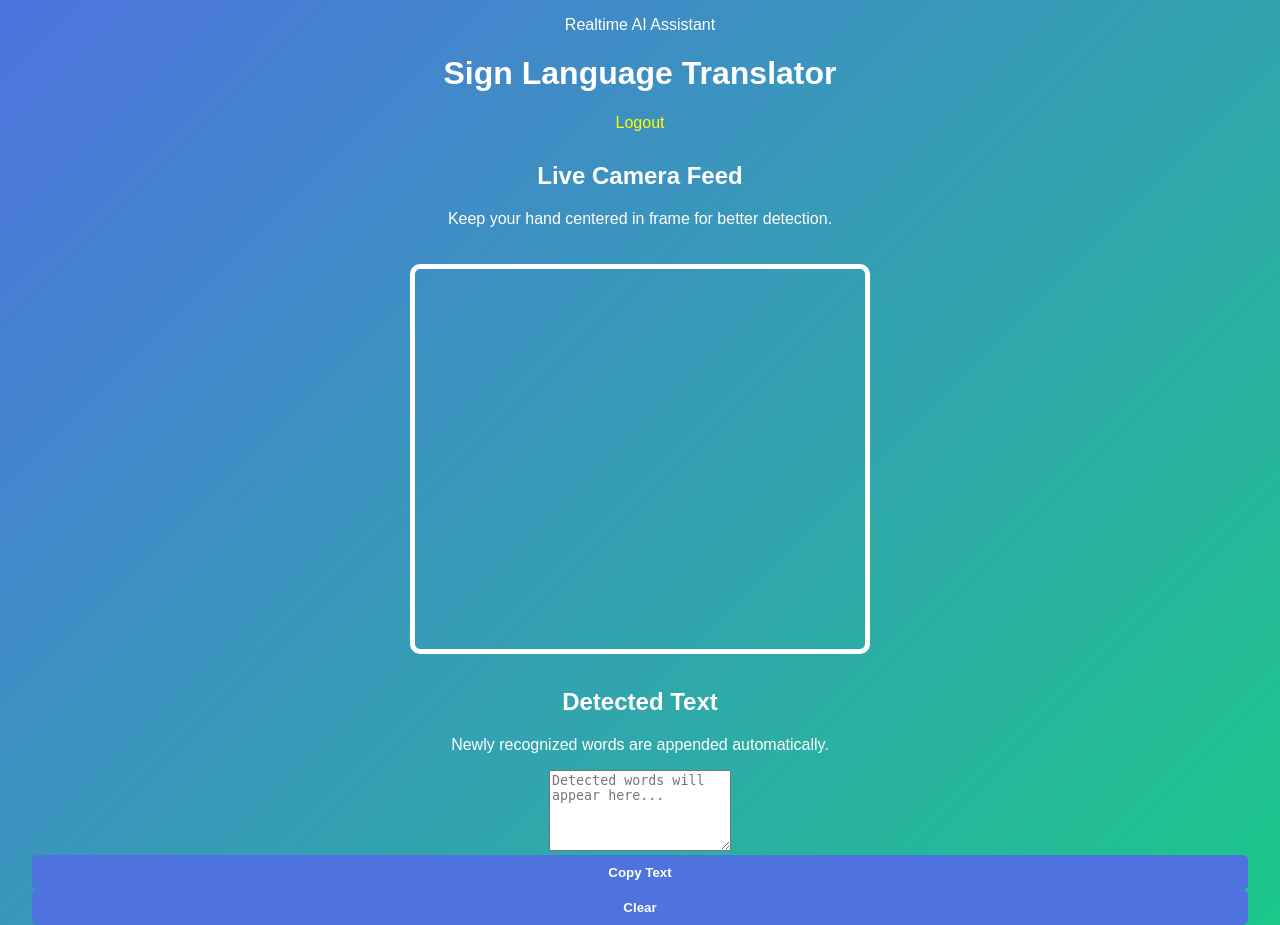
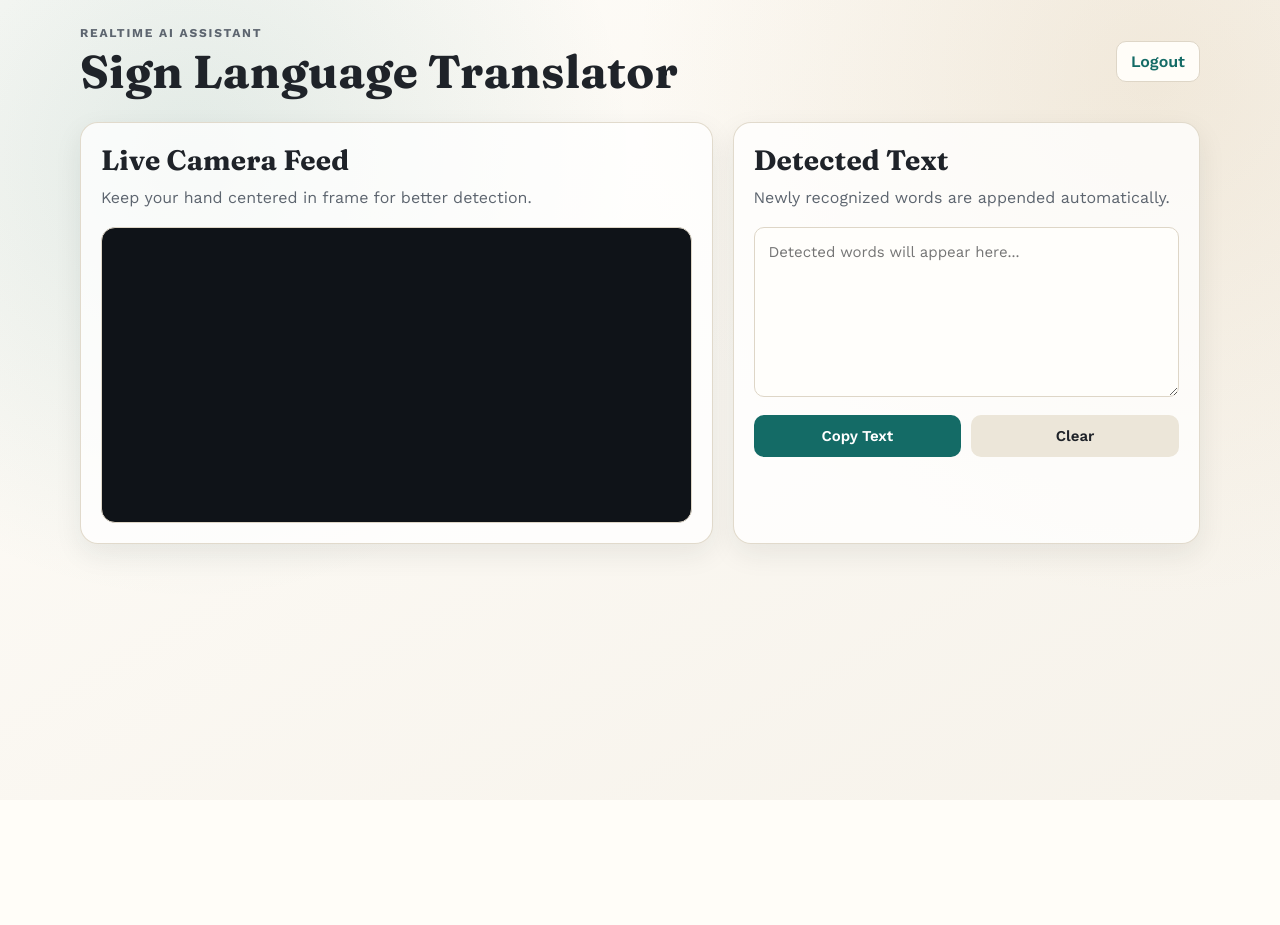
Before and after one commit to pyHabeeb/SignLangTranslator, a Flask app: page /dashboard in a window 1280 px wide. After the commit the page ends 800 px from the top, so only its background shows below. Run offline with Flask 3, Linux system fonts and the light colour scheme; a user stored in the database is signed in; parts of the project's set-up code (start-up, migrations or seed data) failed here and were passed over.

Commit message:
Revamp CSS styles for improved design and layout

```diff
--- a/backend/static/style.css
+++ b/backend/static/style.css
@@ -1,70 +1,300 @@
-body {
-    font-family: Arial, Helvetica, sans-serif;
-    background: linear-gradient(135deg, #4e73df, #1cc88a);
-    margin: 0;
-    padding: 0;
-    text-align: center;
-    color: white;
+@import url('https://fonts.googleapis.com/css2?family=Fraunces:opsz,wght@9..144,500;9..144,700&family=Work+Sans:wght@400;500;600;700&display=swap');
+
+:root {
+    --paper: #f6f2ea;
+    --paper-soft: #fffdf9;
+    --ink: #1f2329;
+    --ink-muted: #5d656f;
+    --line: #ded6c7;
+    --accent: #146b66;
+    --accent-hover: #0f5753;
+    --secondary: #ece6d9;
+    --shadow-soft: 0 16px 40px rgba(31, 35, 41, 0.1);
+    --shadow-card: 0 10px 28px rgba(31, 35, 41, 0.08);
 }
 
-h2 {
-    margin-top: 30px;
+* {
+    box-sizing: border-box;
 }
 
-form {
-    background: white;
-    color: black;
-    width: 300px;
-    margin: 40px auto;
-    padding: 30px;
-    border-radius: 10px;
-    box-shadow: 0 8px 20px rgba(0,0,0,0.2);
+body {
+    margin: 0;
+    min-height: 100vh;
+    font-family: 'Work Sans', sans-serif;
+    color: var(--ink);
+    background:
+        radial-gradient(circle at 15% 20%, rgba(20, 107, 102, 0.12), transparent 35%),
+        radial-gradient(circle at 90% 10%, rgba(205, 178, 134, 0.22), transparent 38%),
+        linear-gradient(150deg, var(--paper-soft) 0%, var(--paper) 100%);
+    animation: fadeIn 500ms ease;
 }
 
-input {
-    width: 90%;
-    padding: 10px;
-    margin: 10px 0;
-    border-radius: 5px;
-    border: 1px solid #ccc;
+h1,
+h2,
+h3 {
+    margin: 0;
+    font-family: 'Fraunces', serif;
+    letter-spacing: 0.2px;
+}
+
+p {
+    margin: 0;
+}
+
+a {
+    color: var(--accent);
+    text-decoration: none;
+}
+
+a:hover {
+    text-decoration: underline;
+}
+
+.eyebrow {
+    margin-bottom: 8px;
+    font-size: 12px;
+    font-weight: 700;
+    letter-spacing: 1.8px;
+    text-transform: uppercase;
+    color: var(--ink-muted);
+}
+
+.subtitle {
+    margin-top: 8px;
+    color: var(--ink-muted);
+    line-height: 1.6;
+}
+
+button,
+input,
+textarea {
+    font-family: 'Work Sans', sans-serif;
 }
 
 button {
-    width: 95%;
-    padding: 10px;
-    background: #4e73df;
-    color: white;
-    border: none;
-    border-radius: 5px;
+    border: 0;
+    border-radius: 10px;
+    background: var(--accent);
+    color: #ffffff;
+    font-weight: 600;
+    font-size: 15px;
     cursor: pointer;
-    font-weight: bold;
+    transition: transform 150ms ease, background-color 150ms ease;
 }
 
 button:hover {
-    background: #2e59d9;
+    background: var(--accent-hover);
+    transform: translateY(-1px);
 }
 
-a {
-    color: yellow;
-    text-decoration: none;
+button.secondary {
+    background: var(--secondary);
+    color: var(--ink);
 }
 
-video {
-    width: 450px;
-    border: 5px solid white;
-    border-radius: 10px;
-    margin-top: 20px;
+button.secondary:hover {
+    background: #e0d8c9;
 }
 
-#output {
-    font-size: 28px;
-    font-weight: bold;
-    margin-top: 20px;
-    color: yellow;
+input,
+textarea {
+    width: 100%;
+    border: 1px solid var(--line);
+    border-radius: 10px;
+    background: #fffefb;
+    color: var(--ink);
+    font-size: 15px;
+    padding: 12px 14px;
 }
 
-.logout {
-    position: absolute;
-    top: 20px;
-    right: 20px;
-    background: r
+input:focus,
+textarea:focus {
+    outline: 2px solid rgba(20, 107, 102, 0.18);
+    outline-offset: 1px;
+    border-color: var(--accent);
+}
+
+/* Auth pages */
+.auth-shell {
+    min-height: 100vh;
+    display: grid;
+    place-items: center;
+    padding: 28px;
+}
+
+.auth-panel {
+    width: min(100%, 460px);
+    background: rgba(255, 255, 255, 0.78);
+    backdrop-filter: blur(4px);
+    border: 1px solid rgba(222, 214, 199, 0.8);
+    border-radius: 20px;
+    box-shadow: var(--shadow-soft);
+    padding: 34px 30px;
+    animation: riseIn 480ms ease;
+}
+
+.auth-panel h1 {
+    font-size: clamp(30px, 4vw, 38px);
+    line-height: 1.1;
+}
+
+.auth-form {
+    margin-top: 24px;
+    display: grid;
+    gap: 14px;
+}
+
+.auth-form label {
+    font-size: 13px;
+    font-weight: 600;
+    color: var(--ink-muted);
+}
+
+.auth-form button {
+    margin-top: 8px;
+    padding: 13px 18px;
+}
+
+.auth-footnote {
+    margin-top: 20px;
+    color: var(--ink-muted);
+    font-size: 14px;
+}
+
+/* Dashboard */
+.page-shell {
+    max-width: 1160px;
+    margin: 0 auto;
+    padding: 26px 20px 40px;
+}
+
+.topbar {
+    display: flex;
+    align-items: start;
+    justify-content: space-between;
+    gap: 16px;
+    margin-bottom: 26px;
+    animation: riseIn 480ms ease;
+}
+
+.topbar h1 {
+    font-size: clamp(30px, 5vw, 46px);
+    line-height: 1.05;
+}
+
+.logout-link {
+    align-self: center;
+    font-weight: 600;
+    padding: 10px 14px;
+    border: 1px solid var(--line);
+    border-radius: 10px;
+    background: #fffdf8;
+}
+
+.dashboard-grid {
+    display: grid;
+    grid-template-columns: 1.15fr 0.85fr;
+    gap: 20px;
+}
+
+.camera-card,
+.output-card {
+    background: rgba(255, 255, 255, 0.76);
+    border: 1px solid rgba(222, 214, 199, 0.9);
+    border-radius: 18px;
+    padding: 20px;
+    box-shadow: var(--shadow-card);
+    animation: riseIn 540ms ease;
+}
+
+.camera-card h2,
+.output-card h2 {
+    font-size: 28px;
+}
+
+.video-wrap {
+    margin-top: 16px;
+    border-radius: 14px;
+    border: 1px solid var(--line);
+    overflow: hidden;
+    background: #0f1318;
+}
+
+#video {
+    display: block;
+    width: 100%;
+    height: auto;
+}
+
+#outputText {
+    margin-top: 16px;
+    min-height: 170px;
+    resize: vertical;
+    line-height: 1.6;
+}
+
+.action-row {
+    margin-top: 14px;
+    display: flex;
+    gap: 10px;
+}
+
+.action-row button {
+    flex: 1;
+    padding: 12px 14px;
+}
+
+@media (max-width: 980px) {
+    .dashboard-grid {
+        grid-template-columns: 1fr;
+    }
+}
+
+@media (max-width: 640px) {
+    .auth-shell {
+        padding: 18px;
+    }
+
+    .auth-panel {
+        padding: 26px 20px;
+    }
+
+    .topbar {
+        flex-direction: column;
+        margin-bottom: 20px;
+    }
+
+    .logout-link {
+        align-self: flex-start;
+    }
+
+    .camera-card,
+    .output-card {
+        padding: 16px;
+    }
+
+    .camera-card h2,
+    .output-card h2 {
+        font-size: 24px;
+    }
+}
+
+@keyframes fadeIn {
+    from {
+        opacity: 0;
+    }
+    to {
+        opacity: 1;
+    }
+}
+
+@keyframes riseIn {
+    from {
+        opacity: 0;
+        transform: translateY(10px);
+    }
+    to {
+        opacity: 1;
+        transform: translateY(0);
+    }
+}
```
